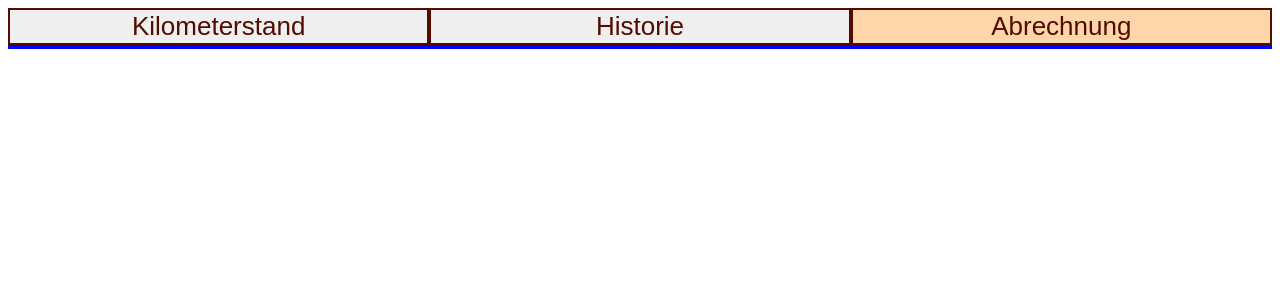
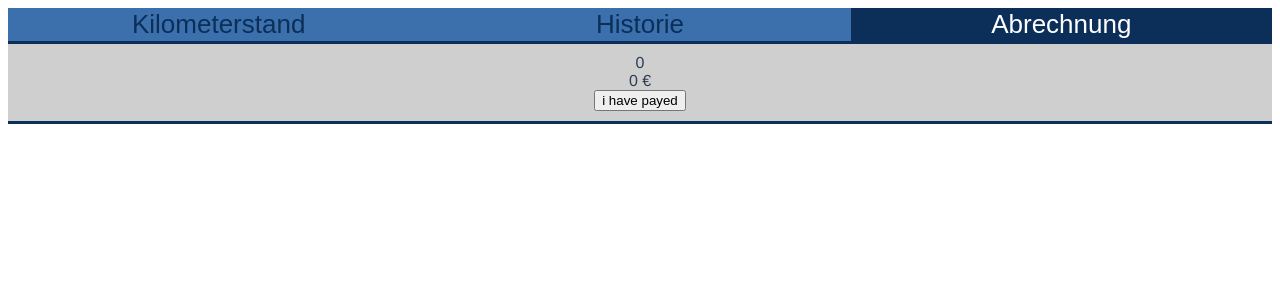
Before and after one commit to t4ub3/meggieVue, a Vue app: page / in a window 1280 px wide. Both pictures are taken after a click on the button "Abrechnung". Shown: the top 300 px of the page. Built offline with nearby package versions, Linux system fonts and the light colour scheme.

Commit message:
added Billing funcionality

```diff
--- a/src/components/BillingPage.vue
+++ b/src/components/BillingPage.vue
@@ -1,15 +1,58 @@
 <template>
-    <div class="box"/>
+    <div class="box">
+        {{lastPaidMileage}}
+        <br>
+        {{calcCosts}} €
+        <br>
+        <button @click="setMileageAsPaid">i have payed</button>
+    </div>
+
 </template>
 
 <script>
+import {getLastPaidMileage, setLastPaidMileage, readDriveHistory} from '../services/dbAccess.js';
+
 export default {
-    name: "BillingPage"
+    name: "BillingPage",
+
+    data() {
+        return {
+            costs: 0,
+            lastPaidMileage: getLastPaidMileage(),
+            driveHistory: readDriveHistory()
+        }
+    },
+
+    methods: {
+        setMileageAsPaid() {
+            let lastPaidMileage = this.driveHistory[this.driveHistory.length - 1].mileage;
+            setLastPaidMileage(lastPaidMileage);
+            this.lastPaidMileage = lastPaidMileage; //Wert aktualisieren, ohne neu aus LS zu laden
+        }
+    },
+
+    computed: {
+        calcCosts() {
+            let lastPaidMileage = this.lastPaidMileage;
+            let filteredHistory = this.driveHistory.filter(function(currentDriveSession){
+                return (currentDriveSession.driver === "stoffel" && currentDriveSession.mileage > lastPaidMileage);
+            });
+
+            let billedMileage = filteredHistory.reduce(function(currentSum, currentDriveSession) {
+                return currentSum + currentDriveSession.distance;
+            }, 0);
+
+            return Math.round(billedMileage * 15) / 100; //zum runden auf 2 Dezimalstellen
+        }
+    }
 }
 </script>
 
 <style scoped>
     .box {
-        border: 2px solid blue;
+        padding: 10px;
+        background-color: #cfcfcf;
+        border-top: solid 3px #0B2F59;
+        border-bottom: solid 3px #0B2F59;
     }
 </style>
--- a/src/components/HistoryPage.vue
+++ b/src/components/HistoryPage.vue
@@ -26,6 +26,9 @@ export default {
 
 <style scoped>
     .box {
-        border: 2px solid green
+        padding: 10px;
+        background-color: #cfcfcf;
+        border-top: solid 3px #0B2F59;
+        border-bottom: solid 3px #0B2F59;
     }
 </style>
--- a/src/components/MenuItem.vue
+++ b/src/components/MenuItem.vue
@@ -27,14 +27,15 @@ export default {
     .menu-button{
         width: 100%;
         font-size: 26px;
-        border: 2px solid #500D00;
-        color: #500D00;
+        border: none;
+        background-color: #3c70ad;
+        color: #0B2F59;
     }
     .menu-button:hover{
-        background-color: #500D00;
+        color: #409589;
+    }
+    .menu-button--active{
+        background-color: #0B2F59;
         color: white;
     }
-    .menu-button--active{
-        background-color: #FFD6AA;
-    }
 </style>
--- a/src/components/MileagePage.vue
+++ b/src/components/MileagePage.vue
@@ -35,6 +35,8 @@ export default {
 <style scoped>
     .box {
         padding: 10px;
-        background-color: #FFD6AA;
+        background-color: #cfcfcf;
+        border-top: solid 3px #0B2F59;
+        border-bottom: solid 3px #0B2F59;
     }
 </style>
--- a/src/services/dbAccess.js
+++ b/src/services/dbAccess.js
@@ -1,30 +1,50 @@
-const LS_KEY = "driveHistory";
+const LS_DRIVEHISTORY = "driveHistory";
+const LS_LAST_PAID_MILEAGE = "lastPaidMileage";
 
 export function addMileageRecord(driver, mileage) {
     console.log(driver);
     console.log(mileage);
 
+    let driveHistory = readDriveHistory();
+
     let driveSession = {
         driver: driver,
-        mileage: mileage
+        mileage: parseInt(mileage),
+        distance: calcDistance(mileage, driveHistory)
     };
 
-    let driveHistory = [];
-    let localStorageHistory = localStorage.getItem(LS_KEY);
-
-    if (localStorageHistory !== null) {
-        driveHistory = JSON.parse(localStorageHistory);
-    }
     driveHistory.push(driveSession);
 
-    localStorage.setItem(LS_KEY, JSON.stringify(driveHistory));
+    localStorage.setItem(LS_DRIVEHISTORY, JSON.stringify(driveHistory));
 }
 
 export function readDriveHistory() {
-    let localStorageHistory = localStorage.getItem(LS_KEY);
+    let localStorageHistory = localStorage.getItem(LS_DRIVEHISTORY);
     if (localStorageHistory !== null) {
         return JSON.parse(localStorageHistory);
     } else {
         return [];
     }
 }
+
+export function setLastPaidMileage(mileage) {
+    localStorage.setItem(LS_LAST_PAID_MILEAGE, mileage.toString());
+}
+
+export function getLastPaidMileage() {
+    let lastPaidMileage = localStorage.getItem(LS_LAST_PAID_MILEAGE);
+    if (lastPaidMileage !== null) {
+        return parseInt(lastPaidMileage);
+    } else {
+        return 0;
+    }
+}
+
+function calcDistance(newMileage, driveHistory) {
+    let lastMileage = 0;
+
+    if (driveHistory.length !== 0) {
+        lastMileage = driveHistory[driveHistory.length - 1].mileage;
+    }
+    return newMileage - lastMileage;
+}
```
